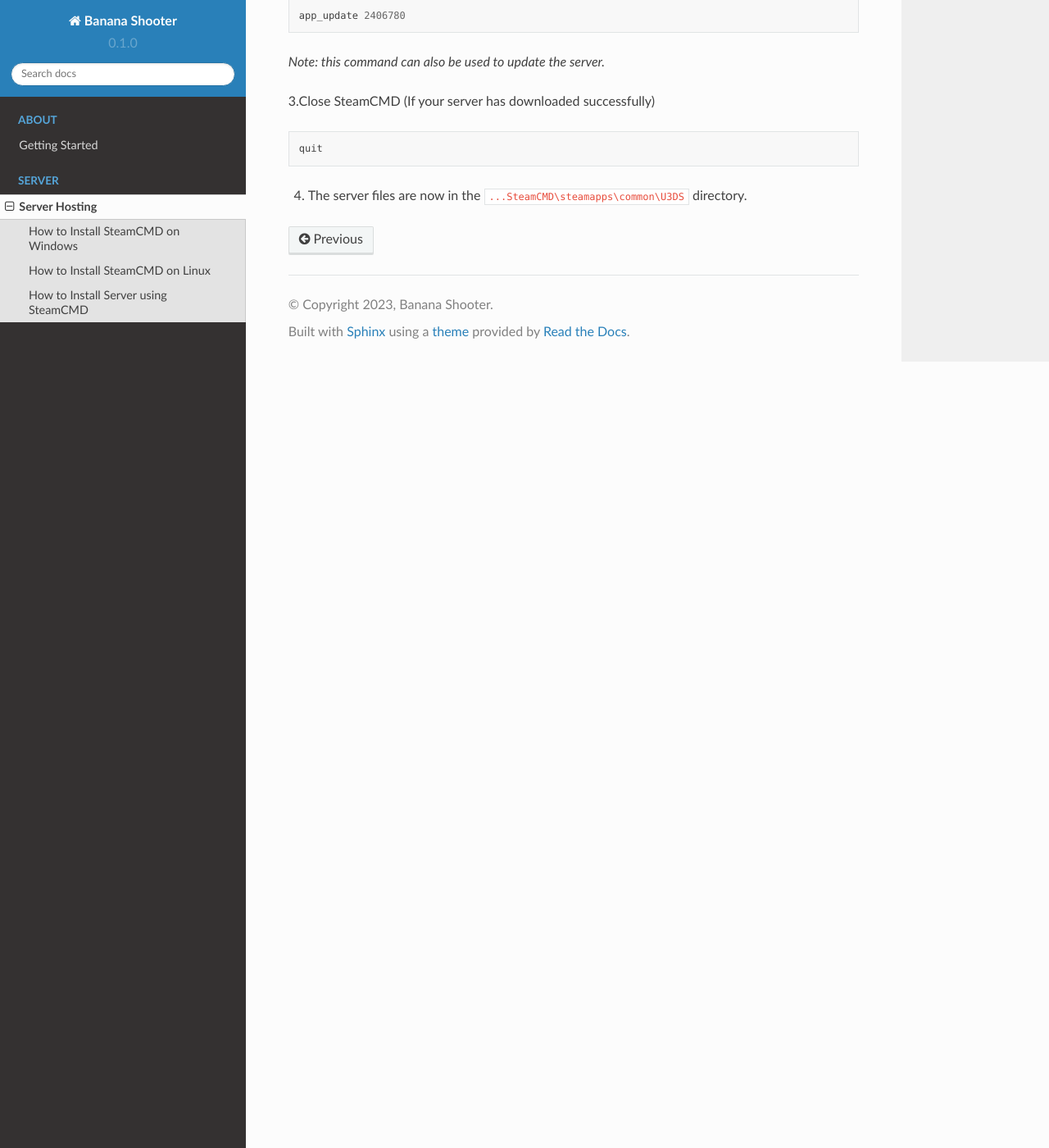
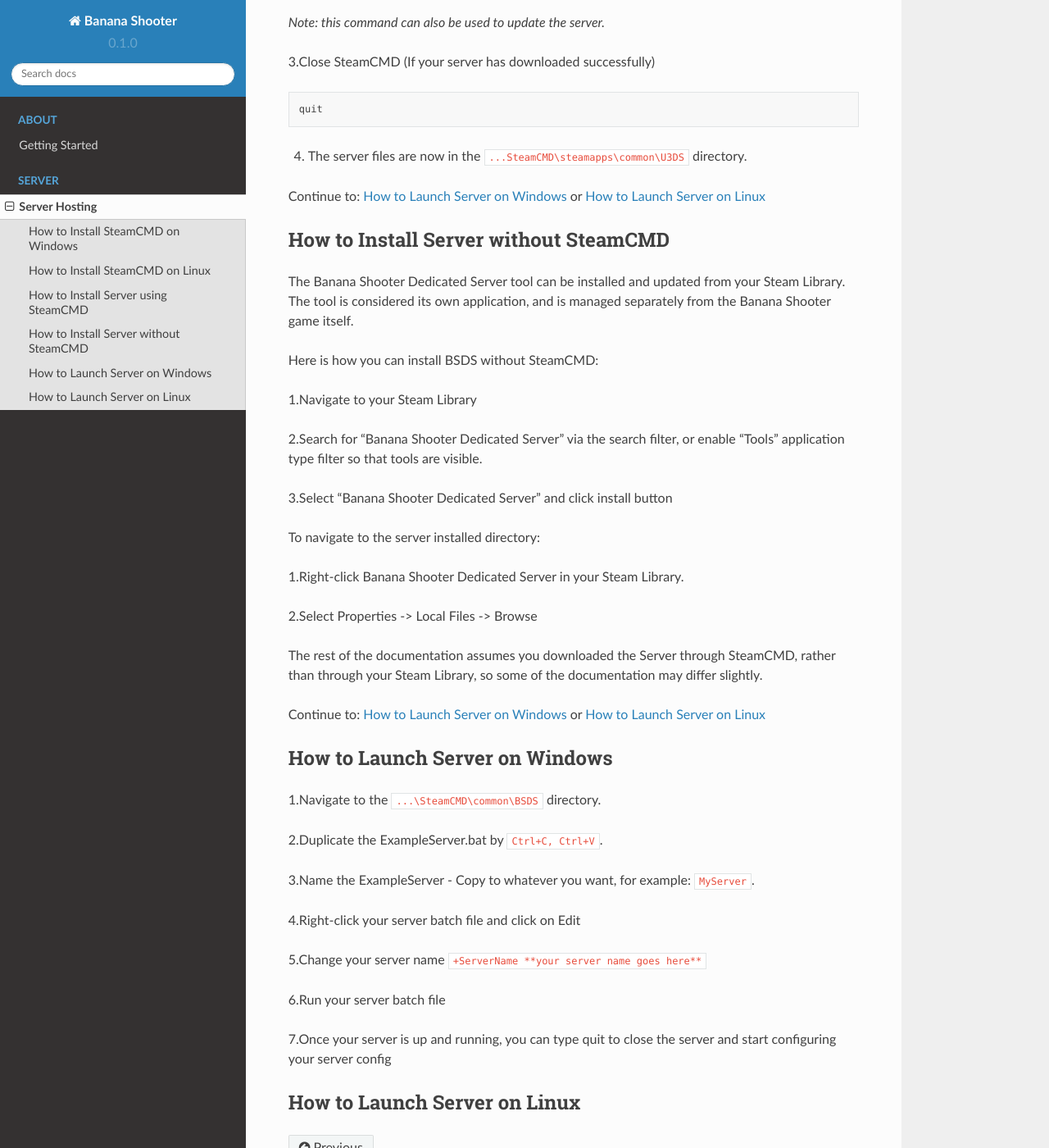
Before and after one commit to CodingDaniel1/bs-docs, a Sphinx documentation site: the page built from docs/source/server/server-hosting.rst, in a window 1280 px wide and 1400 px high, scrolled down 1215 px. Shown: the whole window at 82% size. Built offline with Sphinx 7.4.7 and the Read the Docs theme 2.0.0, drawn with Linux system fonts in a browser that asks for light colours.

Commit message:
Update server-hosting.rst

```diff
--- a/docs/source/server/server-hosting.rst
+++ b/docs/source/server/server-hosting.rst
@@ -65,3 +63,54 @@
 	quit
 
 4. The server files are now in the ``...SteamCMD\steamapps\common\U3DS`` directory.
+
+Continue to: :ref:`How to Launch Server on Windows <doc_server_hosting:launch_server_windows>` or :ref:`How to Launch Server on Linux <doc_server_hosting:launch_server_linux>`
+
+.. _doc_server_hosting:install_without_steamcmd:
+
+How to Install Server without SteamCMD
+--------------------------------------
+
+The Banana Shooter Dedicated Server tool can be installed and updated from your Steam Library. The tool is considered its own application, and is managed separately from the Banana Shooter game itself.
+
+Here is how you can install BSDS without SteamCMD:
+
+1.Navigate to your Steam Library
+
+2.Search for "Banana Shooter Dedicated Server" via the search filter, or enable "Tools" application type filter so that tools are visible.
+
+3.Select "Banana Shooter Dedicated Server" and click install button
+
+To navigate to the server installed directory:
+
+1.Right-click Banana Shooter Dedicated Server in your Steam Library.
+
+2.Select Properties -> Local Files -> Browse
+
+The rest of the documentation assumes you downloaded the Server through SteamCMD, rather than through your Steam Library, so some of the documentation may differ slightly.
+
+Continue to: :ref:`How to Launch Server on Windows <doc_server_hosting:launch_server_windows>` or :ref:`How to Launch Server on Linux <doc_server_hosting:launch_server_linux>`
+
+.. _doc_server_hosting:launch_server_windows:
+
+How to Launch Server on Windows
+-------------------------------
+
+1.Navigate to the ``...\SteamCMD\common\BSDS`` directory.
+
+2.Duplicate the ExampleServer.bat by ``Ctrl+C, Ctrl+V``.
+
+3.Name the ExampleServer - Copy to whatever you want, for example: ``MyServer``.
+
+4.Right-click your server batch file and click on Edit
+
+5.Change your server name ``+ServerName **your server name goes here**``
+
+6.Run your server batch file
+
+7.Once your server is up and running, you can type quit to close the server and start configuring your server config
+
+.. _doc_server_hosting:launch_server_linux:
+
+How to Launch Server on Linux
+-----------------------------
```
Also changed, not shown: other parts of docs/source/server/server-hosting.rst (+0 -2 lines).
